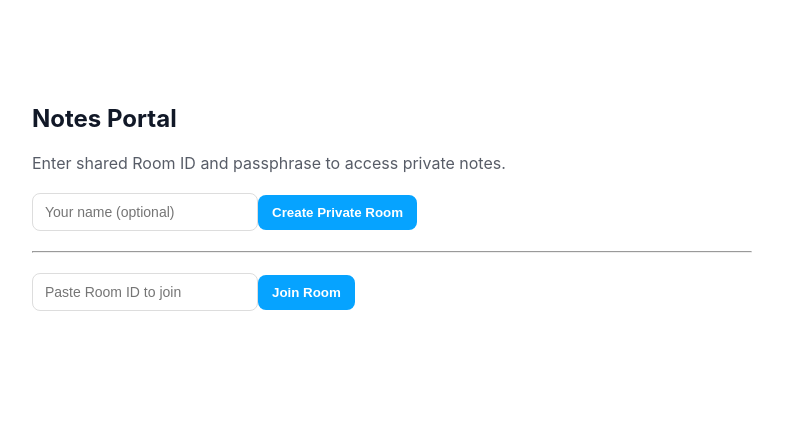
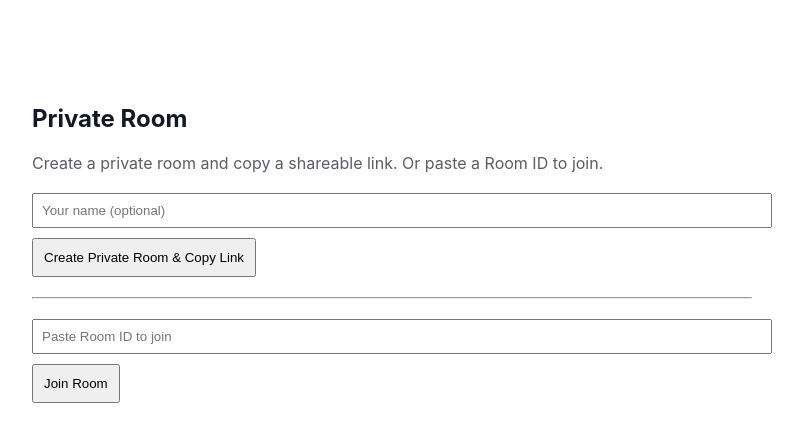
Before and after one commit to Shaurya-Barnwal/ChatDT, a React (Vite) app in the folder web/: page / in a window 1280 px wide. Shown: the top 442 px of the page, without its empty margins (248-1051 px from the left). Built offline with nearby package versions, Linux system fonts and the light colour scheme; no server answers.

Commit message:
fix(landing): use error in catch so linter stops complaining

```diff
--- a/web/src/pages/Landing.jsx
+++ b/web/src/pages/Landing.jsx
@@ -1,83 +1,74 @@
+// web/src/pages/Landing.jsx
 import React, { useState } from 'react';
 import { useNavigate } from 'react-router-dom';
 
-export default function Landing() {
+export default function Landing(){
   const [room, setRoom] = useState('');
   const [name, setName] = useState('');
   const [creating, setCreating] = useState(false);
   const navigate = useNavigate();
 
+  const API = import.meta.env.VITE_API_URL || 'http://localhost:4000';
+
   const createRoom = async () => {
     setCreating(true);
-    const res = await fetch(
-      (import.meta.env.VITE_API_URL || 'http://localhost:4000') + '/create-room',
-      {
+    try {
+      const res = await fetch(`${API}/create-room`, {
         method: 'POST',
-        headers: { 'Content-Type': 'application/json' },
+        headers: {'Content-Type':'application/json'},
         body: JSON.stringify({ room_name: 'private' })
+      });
+      const data = await res.json();
+      const roomId = data.roomId;
+
+      // copy shareable link to clipboard
+      const url = `${window.location.origin}/chat/${roomId}`;
+      try {
+        await navigator.clipboard.writeText(url);
+        alert('Room created — link copied to clipboard! Paste to share.');
+      } catch (error) {
+        console.error('create room error', error);
+        alert('Could not create room; try again.');
+      } finally {
+        setCreating(false);
       }
-    );
-    const data = await res.json();
-    setCreating(false);
-    const roomId = data.roomId;
-    const userId = crypto.randomUUID();
 
-    localStorage.setItem('userId', userId);
-    localStorage.setItem('username', name || 'Anon');
-
-    navigate(`/chat/${roomId}`);
+      // optional: set local name / id and navigate
+      const userId = crypto.randomUUID();
+      localStorage.setItem('userId', userId);
+      localStorage.setItem('username', name || 'Anon');
+      navigate(`/chat/${roomId}`);
+    } catch (err) {
+      console.error('create room error', err);
+      alert('Could not create room; try again.');
+    } finally {
+      setCreating(false);
+    }
   };
 
   const joinRoom = () => {
-    if (!room) return alert('Room id required');
-
+    if(!room) return alert('Room id required');
     const userId = crypto.randomUUID();
     localStorage.setItem('userId', userId);
     localStorage.setItem('username', name || 'Anon');
-
     navigate(`/chat/${room}`);
   };
 
   return (
-    <div
-      style={{
-        fontFamily: 'Inter, system-ui',
-        padding: 24,
-        maxWidth: 720,
-        margin: '60px auto'
-      }}
-    >
-      <h2>Notes Portal</h2>
-      <p style={{ opacity: 0.7 }}>
-        Enter shared Room ID and passphrase to access private notes.
-      </p>
+    <div style={{fontFamily:'Inter, system-ui', padding:24, maxWidth:720, margin:'60px auto'}}>
+      <h2>Private Room</h2>
+      <p style={{opacity:.7}}>Create a private room and copy a shareable link. Or paste a Room ID to join.</p>
 
-      <div style={{ marginTop: 20 }}>
-        <input
-          className="input"
-          placeholder="Your name (optional)"
-          value={name}
-          onChange={(e) => setName(e.target.value)}
-        />
-
-        <button className="btn" onClick={createRoom} disabled={creating}>
-          {creating ? 'Creating...' : 'Create Private Room'}
-        </button>
+      <div style={{marginTop:20}}>
+        <input placeholder="Your name (optional)" value={name} onChange={e=>setName(e.target.value)} style={{padding:8,width:'100%',marginBottom:10}} />
+        <button onClick={createRoom} disabled={creating} style={{padding:10}}>Create Private Room & Copy Link</button>
       </div>
 
-      <hr style={{ margin: '20px 0' }} />
+      <hr style={{margin:'20px 0'}} />
 
       <div>
-        <input
-          className="input"
-          placeholder="Paste Room ID to join"
-          value={room}
-          onChange={(e) => setRoom(e.target.value)}
-        />
-
-        <button className="btn" onClick={joinRoom}>
-          Join Room
-        </button>
+        <input placeholder="Paste Room ID to join" value={room} onChange={e=>setRoom(e.target.value)} style={{padding:8,width:'100%',marginBottom:10}} />
+        <button onClick={joinRoom} style={{padding:10}}>Join Room</button>
       </div>
     </div>
   );
```
